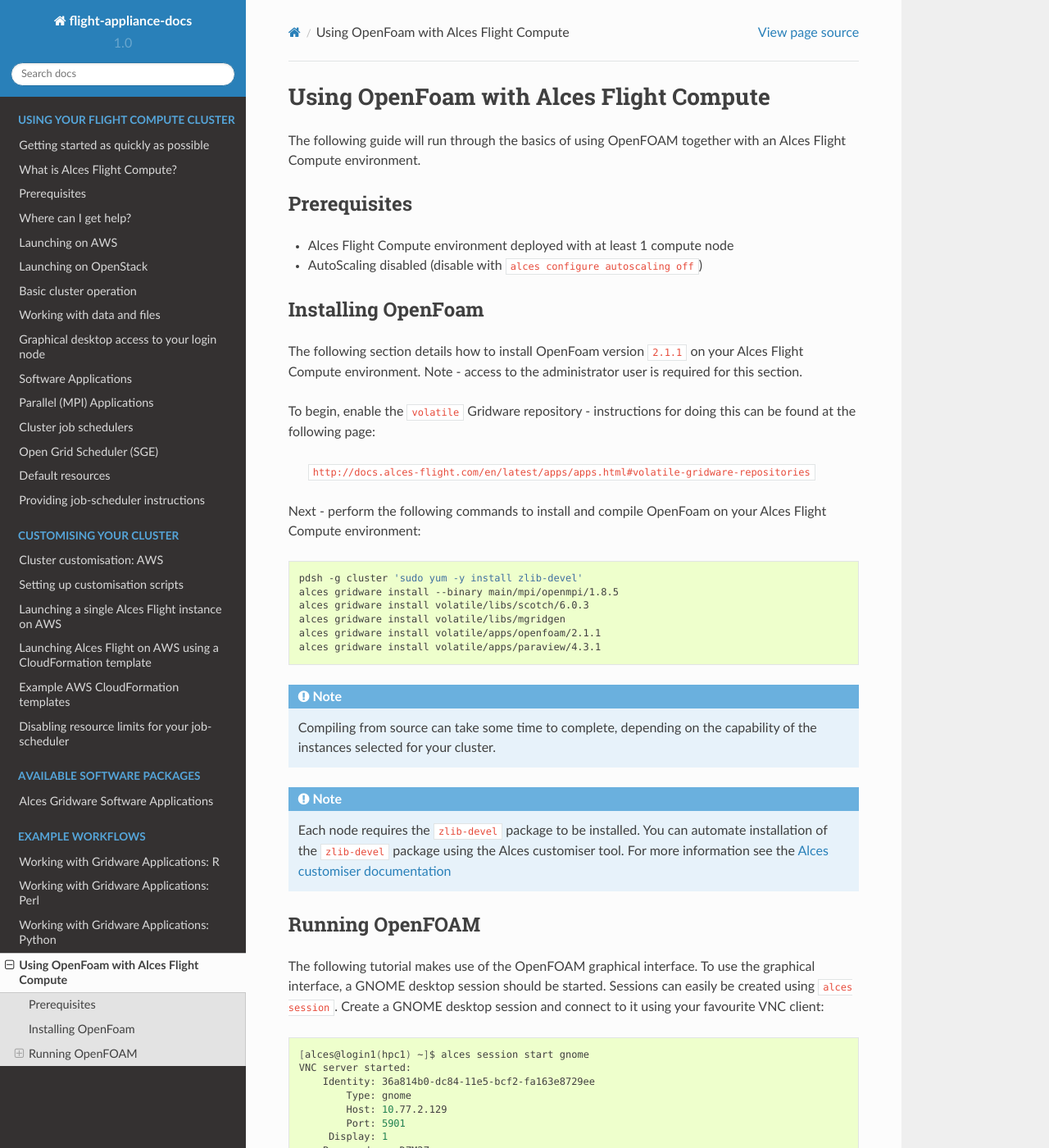
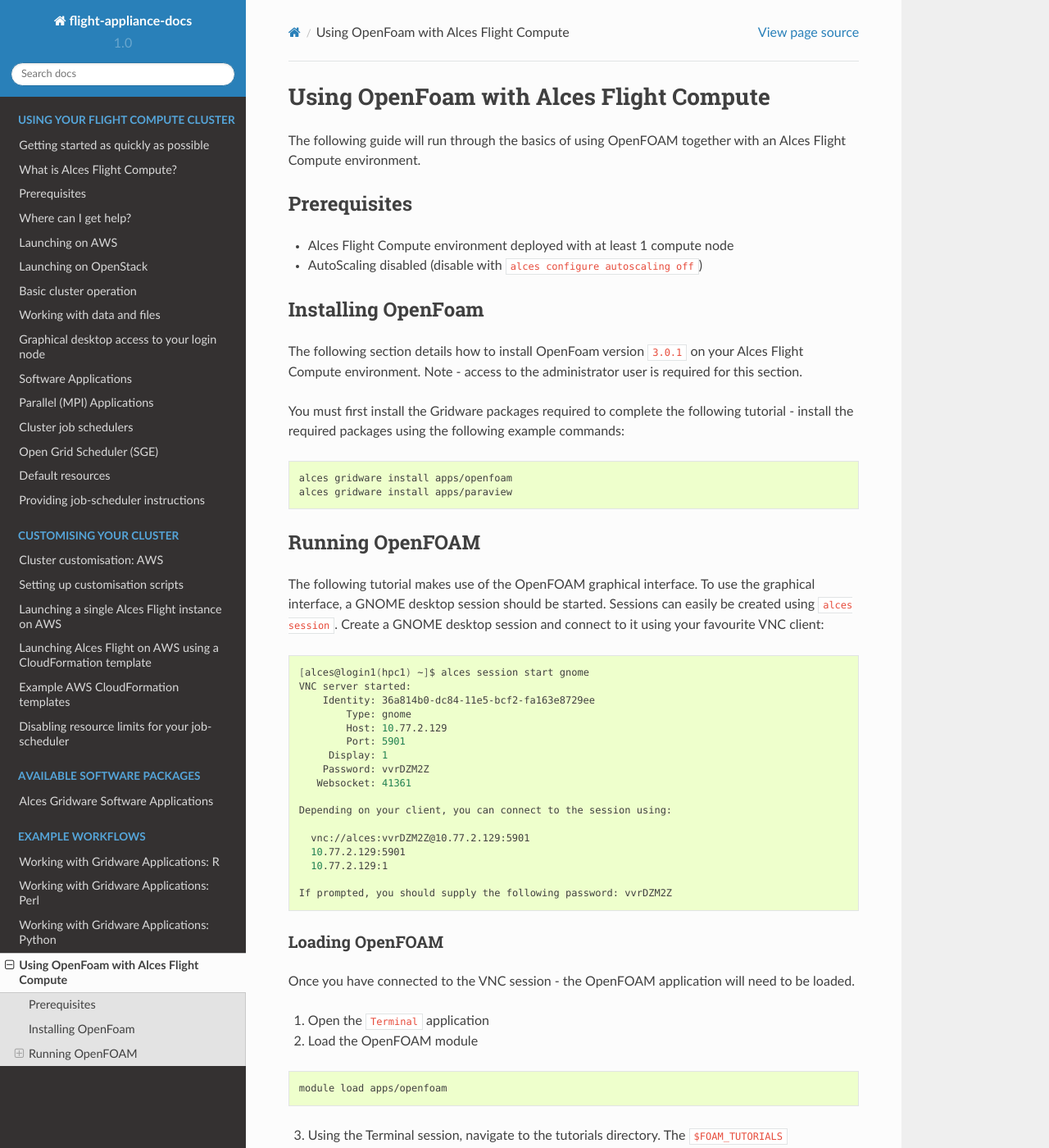
Before and after one commit to alces-software/flight-appliance-docs, a Sphinx documentation site: the page built from docs/source/getting-started/environment-usage/using-openfoam-with-alces-flight-compute.rst, in a window 1280 px wide and 1400 px high. Shown: the whole window at 82% size. Built offline with Sphinx 7.4.7 and the Read the Docs theme 2.0.0, drawn with Linux system fonts in a browser that asks for light colours; some of the changed text lies outside the part shown.

Commit message:
Updated OpenFoam tutorial - Update to use version `3.0.1` - Install from `main` rather than `volatile` - Add additional step when using ParaView to correctly display result

```diff
--- a/docs/source/getting-started/environment-usage/using-openfoam-with-alces-flight-compute.rst
+++ b/docs/source/getting-started/environment-usage/using-openfoam-with-alces-flight-compute.rst
@@ -14,27 +14,14 @@
 Installing OpenFoam
 -------------------
 
-The following section details how to install OpenFoam version ``2.1.1`` on your Alces Flight Compute environment. Note - access to the administrator user is required for this section.
+The following section details how to install OpenFoam version ``3.0.1`` on your Alces Flight Compute environment. Note - access to the administrator user is required for this section.
 
-To begin, enable the ``volatile`` Gridware repository - instructions for doing this can be found at the following page:
-
-    ``http://docs.alces-flight.com/en/latest/apps/apps.html#volatile-gridware-repositories``
-
-Next - perform the following commands to install and compile OpenFoam on your Alces Flight Compute environment:
+You must first install the Gridware packages required to complete the following tutorial - install the required packages using the following example commands:
 
 .. code:: bash
 
-    pdsh -g cluster 'sudo yum -y install zlib-devel'
-    alces gridware install --binary main/mpi/openmpi/1.8.5
-    alces gridware install volatile/libs/scotch/6.0.3
-    alces gridware install volatile/libs/mgridgen
-    alces gridware install volatile/apps/openfoam/2.1.1
-    alces gridware install volatile/apps/paraview/4.3.1
-
-
-.. note:: Compiling from source can take some time to complete, depending on the capability of the instances selected for your cluster.
-
-.. note:: Each node requires the ``zlib-devel`` package to be installed. You can automate installation of the ``zlib-devel`` package using the Alces customiser tool. For more information see the :ref:`Alces customiser documentation <customisation>`
+    alces gridware install apps/openfoam
+    alces gridware install apps/paraview
 
 Running OpenFOAM
 ----------------
```
Also changed, not shown: other parts of docs/source/getting-started/environment-usage/using-openfoam-with-alces-flight-compute.rst (+1 -1 lines).
